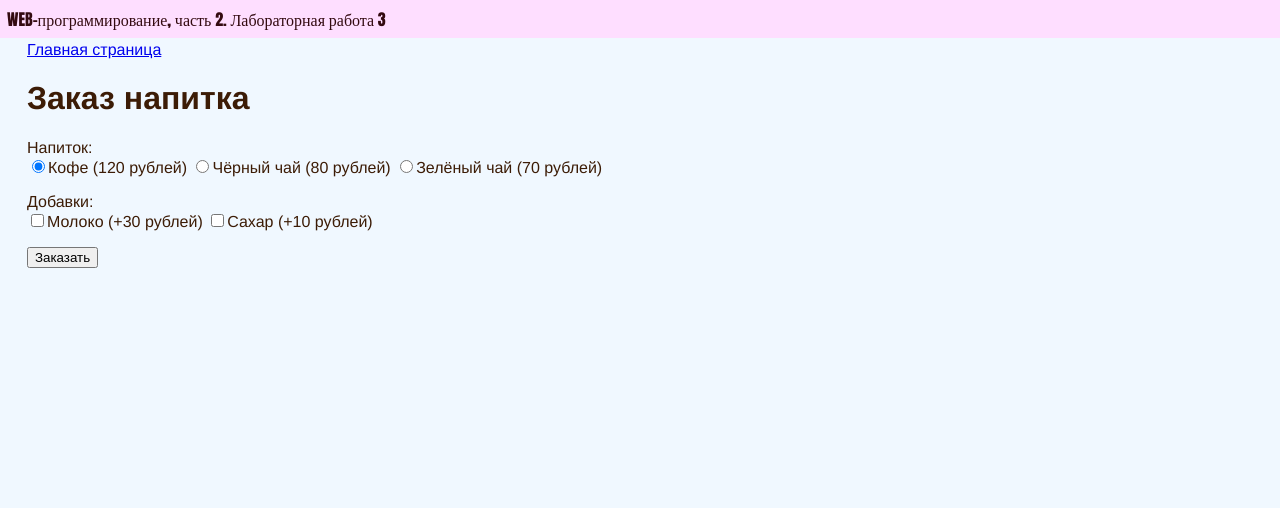
After one commit to vmuruwu/web-5-semester, a Flask app: page /lab3/order in a window 1280 px wide. The commit adds this page. Shown: the top 508 px of the page. Run offline with Flask 3, Linux system fonts and the light colour scheme.

Commit message:
Заказ напитка

```diff
--- a/lab3.py
+++ b/lab3.py
@@ -39,3 +39,35 @@ def form1():
 
     sex = request.args.get('sex')
     return render_template('lab3/form1.html', user=user, age=age, sex=sex, errors=errors)
+
+
+@lab3.route('/lab3/order')
+def order():
+    return render_template('lab3/order.html')
+
+
+@lab3.route('/lab3/pay')
+def pay():
+    price = 0
+    drink = request.args.get('drink')
+    # Пусть кофе стоит 120 рублей, чёрный чай — 80 рублей, зелёный — 70 рублей.
+    if drink == 'coffee':
+        price = 120
+    elif drink == 'black-tea':
+        price = 80
+    else:
+        price = 70
+
+    # Добавка молока удорожает напиток на 30 рублей, а сахара — на 10.
+    if request.args.get('milk') == 'on':
+        price += 30
+    if request.args.get('sugar') == 'on':
+        price += 10
+
+    return render_template('lab3/pay.html', price=price)
+
+
+@lab3.route('/lab3/success')
+def success():
+    price = request.args.get('price')
+    return render_template('lab3/success.html', price=price)
--- a/static/main.css
+++ b/static/main.css
@@ -37,3 +37,8 @@ footer {
     left: 0;
     cursor: pointer;
 }
+
+.error {
+    color:#ff0000;
+    font-family:Impact;
+}
--- /dev/null
+++ b/templates/lab3/order.html
@@ -0,0 +1,32 @@
+{% extends "base.html" %}
+
+{% block lab %}Лабораторная работа 3{% endblock %}
+
+{% block main %}
+    <h1>Заказ напитка</h1>
+
+    <form action="/lab3/pay">
+        <div>Напиток:</div>
+        <label>
+            <input type="radio" value="coffee" name="drink" checked>Кофе (120 рублей)
+        </label>
+        <label>
+            <input type="radio" value="black-tea" name="drink">Чёрный чай (80 рублей)
+        </label>
+        <label>
+            <input type="radio" value="green-tea" name="drink">Зелёный чай (70 рублей)
+        </label>
+        <p></p>
+        <div>Добавки:</div>
+        <label>
+            <input type="checkbox" name="milk">Молоко (+30 рублей)
+        </label>
+        <label>
+            <input type="checkbox" name="sugar">Сахар (+10 рублей)
+        </label>
+        <p></p>
+        <div>
+            <button type="submit">Заказать</button>
+        </div>
+    </form>
+{% endblock %}
```
Also changed, not shown: templates/lab3/pay.html (added, +34 -0 lines), templates/lab3/success.html (added, +9 -0 lines).
